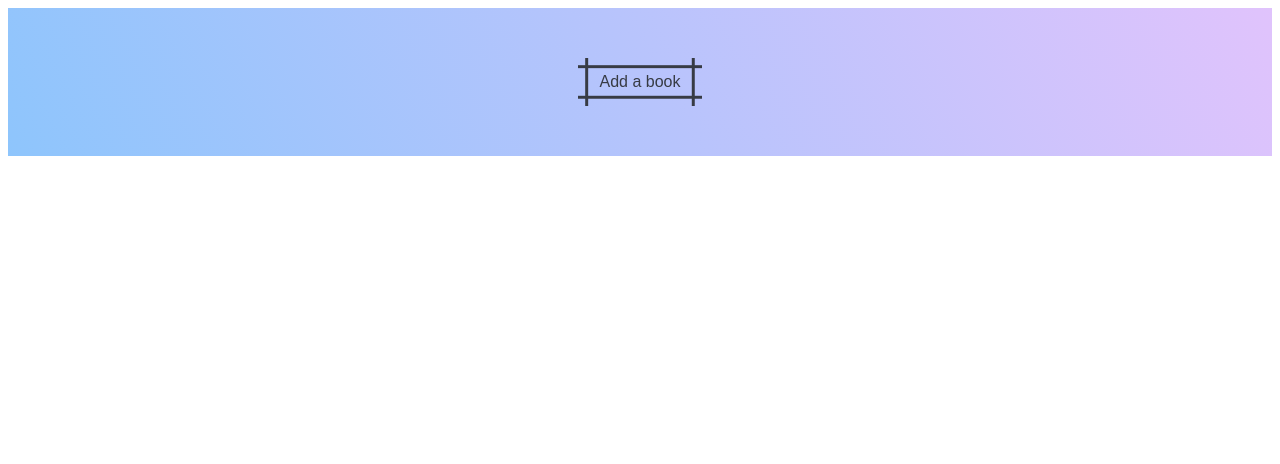
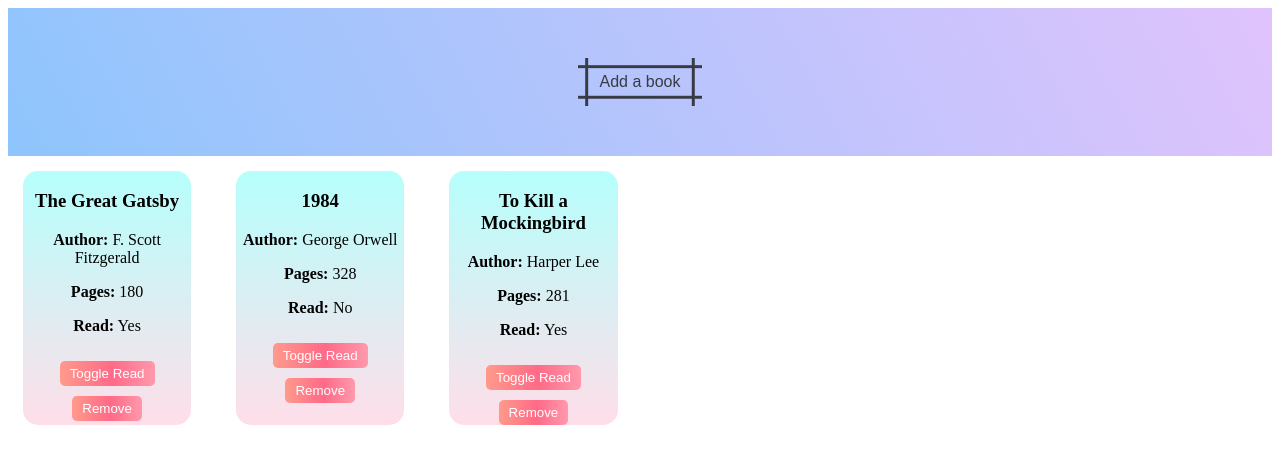
Before and after one commit to mironprog/Odin-projects, a plain HTML site: page Library/index.html in a window 1280 px wide. Drawn offline with Linux system fonts and the light colour scheme.

Commit message:
The toggle read button works, I consider this as done, it was fun

```diff
--- a/Library/index.css
+++ b/Library/index.css
@@ -190,6 +190,20 @@ input:checked + .slider:before {
 }
 
 .close-info:hover {
-  /*background-color: darkred;*/
   background-image: linear-gradient(to right, #ff8177 0%, #ff867a 0%, #ff8c7f 21%, #f99185 52%, #cf556c 78%, #b12a5b 100%);
 }
+
+.toggle-read{
+  background-color: #FF9A8B;
+  background-image: linear-gradient(90deg, #FF9A8B 0%, #FF6A88 55%, #FF99AC 100%);
+  color: white;
+  border: none;
+  padding: 5px 10px;
+  border-radius: 5px;
+  cursor: pointer;
+  margin-top: 10px;
+}
+
+.toggle-read:hover{
+  background-image: linear-gradient(to right, #ff8177 0%, #ff867a 0%, #ff8c7f 21%, #f99185 52%, #cf556c 78%, #b12a5b 100%);
+}
--- a/Library/index.js
+++ b/Library/index.js
@@ -1,4 +1,13 @@
-const myLibrary = [];
+const myLibrary = [
+  new Book("The Great Gatsby", "F. Scott Fitzgerald", 180, true),
+  new Book("1984", "George Orwell", 328, false),
+  new Book("To Kill a Mockingbird", "Harper Lee", 281, true)
+];
+
+// Display the default books when the page loads
+document.addEventListener("DOMContentLoaded", function () {
+  showBookInfo(myLibrary);
+});
 
 function Book(title, writer, pages, read) {
   this.title = title;
@@ -35,11 +44,18 @@ function showBookInfo(myLibrary) {
       <h3>${book.title}</h3>
       <p><strong>Author:</strong> ${book.writer}</p>
       <p><strong>Pages:</strong> ${book.pages}</p>
-      <p><strong>Read:</strong> ${book.read ? "Yes" : "No"}</p>
+      <p><strong>Read:</strong> <a id="readStatus">${book.read ? "Yes" : "No"}</a></p>
+      <button class="toggle-read" data-index="${index}">Toggle Read</button>
       <button class="close-info" data-index="${index}">Remove</button>
     `;
 
     cardContainer.appendChild(bookInfo);
+
+    bookInfo.querySelector(".toggle-read").addEventListener("click", function () {
+      myLibrary[index].read = !myLibrary[index].read;
+      const readStatus = bookInfo.querySelector("#readStatus");
+      readStatus.textContent = myLibrary[index].read ? "Yes" : "No";
+    });
 
 
     bookInfo.querySelector(".close-info").addEventListener("click", function () {
```
